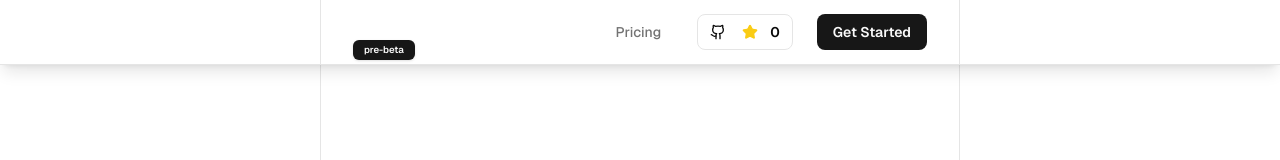
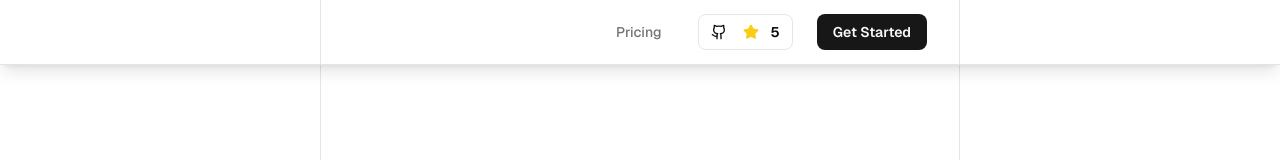
Before and after one commit to AasheeshLikePanner/capsule.email, a Next.js app: page / in a window 1280 px wide. Shown: the top 160 px of the page. Built offline with nearby package versions, Linux system fonts and the light colour scheme; no server answers.

Commit message:
udpating code

```diff
--- a/app/help/page.tsx
+++ b/app/help/page.tsx
@@ -102,14 +102,12 @@ export default function HelpPage() {
 
               <Section title="Summary">
                 <p>Capsule.email helps you ship beautiful emails, faster.</p>
-                <div className="grid grid-cols-1 sm:grid-cols-2 lg:grid-cols-3 gap-4">
                 <ul className="space-y-3">
                   <ListItem><strong>AI-Powered Generation:</strong> Go from a simple prompt to a complete email in seconds.</ListItem>
                   <ListItem><strong>Clean, Responsive HTML:</strong> No more broken layouts. Our templates work everywhere.</ListItem>
                   <ListItem><strong>Branding Baked In:</strong> Your brand's look and feel are automatically applied to every email.</ListItem>
                   <ListItem><strong>Use Any Tech Stack:</strong> Copy the HTML and use it with Node.js, Python, Ruby, or any other language or framework.</ListItem>
                 </ul>
-                </div>
               </Section>
             </div>
           </main>
--- a/app/page.tsx
+++ b/app/page.tsx
@@ -4,12 +4,11 @@ import DotPattern from '@/components/dot-pattern';
 
 export default function Home() {
   return (
-    <div className="relative min-h-screen w-full overflow-hidden">
+    <div className="relative w-full">
       <DotPattern opacity={0.2} />
       <div className="relative z-10"> {/* Content layered on top */}
         <Navbar />
         <Hero />
-        {/* <Features /> */}
       </div>
     </div>
   );
--- a/components/code-block.tsx
+++ b/components/code-block.tsx
@@ -7,6 +7,7 @@ import { githubLight } from '@uiw/codemirror-theme-github';
 import { langs } from '@uiw/codemirror-extensions-langs';
 import { useTheme } from 'next-themes';
 import { Check, Copy } from 'lucide-react';
+import { EditorView } from '@codemirror/view';
 
 interface CodeBlockProps {
   code: string;
@@ -27,11 +28,11 @@ export const CodeBlock = ({ code, language }: CodeBlockProps) => {
   const langExtension = language === 'javascript' ? [langs.javascript({ jsx: true })] : [langs.python()];
 
   return (
-    <div className="relative rounded-lg border bg-card font-mono text-sm overflow-hidden">
+    <div className="relative rounded-xl border bg-card font-mono text-sm overflow-hidden">
       <div className="absolute top-2.5 right-2.5 z-10">
         <button
           onClick={onCopy}
-          className="p-1.5 rounded-md bg-gray-800/70 hover:bg-gray-700/70 transition-colors duration-200"
+          className="p-1.5 rounded-md bg-muted/70 text-muted-foreground hover:bg-muted/50 transition-colors duration-200"
         >
           {hasCopied ? (
             <Check className="h-4 w-4 text-green-400" />
@@ -42,8 +43,24 @@ export const CodeBlock = ({ code, language }: CodeBlockProps) => {
       </div>
       <CodeMirror
         value={code.trim()}
-        theme={theme === 'dark' ? vscodeDark : githubLight}
-        extensions={langExtension}
+        theme={vscodeDark}
+        extensions={[
+          ...langExtension,
+          EditorView.theme({
+            "&": {
+              backgroundColor: "hsl(var(--card))",
+              color: "hsl(var(--foreground))",
+            },
+            ".cm-gutters": {
+              backgroundColor: "hsl(var(--card))",
+              color: "hsl(var(--muted-foreground))",
+            },
+
+            "&.cm-focused .cm-selectionBackground, ::selection": {
+              backgroundColor: "hsl(var(--primary-200))",
+            },
+          }),
+        ]}
         readOnly
         basicSetup={{
           foldGutter: false,
--- a/components/hero.tsx
+++ b/components/hero.tsx
@@ -12,10 +12,12 @@ export function Hero() {
           <p className="mx-auto max-w-3xl text-lg text-muted-foreground">
             Create beautiful, AI-powered emails in moments.
           </p>
+          {/*
           <div className="mt-12 flex w-full max-w-md items-center space-x-2">
             <Input type="email" placeholder="Email" className="h-9 text-sm" />
             <Button type="submit" variant="default" className="h-9 px-4 text-sm animate-glow">Join Waitlist</Button>
           </div>
+          */}
         </div>
       <div className="w-[150%] mt-20 border">
         <Image
--- a/components/navbar.tsx
+++ b/components/navbar.tsx
@@ -6,9 +6,9 @@ import Image from "next/image";
 import DotPattern from "@/components/dot-pattern";
 
 const Logo = () => (
-  <Link href="/" className="flex flex-col items-center">
+  <Link href="/" className="flex items-center">
     <Image src="/icon.svg" alt="Logo" width={40} height={40} />
-    <Badge className="text-[0.6rem] -mt-1">pre-beta</Badge>
+    <span className="ml-2 text-lg font-medium text-white ">Capsule.email</span>
   </Link>
 );
 
@@ -35,7 +35,7 @@ export function Navbar() {
                 <Link href="https://github.com/AasheeshLikePanner/mail" target="_blank" className="flex items-center">
                   <Github className="mr-2 h-4 w-4" />
                   <Star className="mr-1 h-4 w-4 fill-yellow-400 text-yellow-400" />
-                  <span className="font-semibold">0</span>
+                  <span className="font-semibold">5</span>
                 </Link>
               </Button>
               <Button asChild size="default" className="font-semibold">
```
Lines whose indentation alone changed are shown as unchanged.
